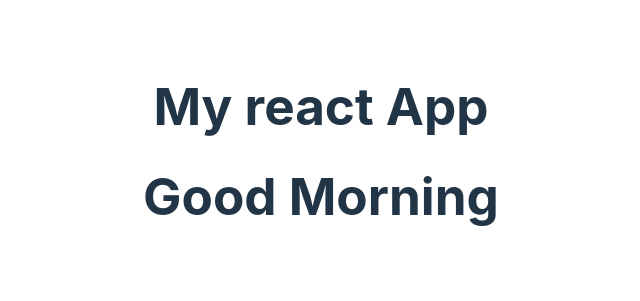
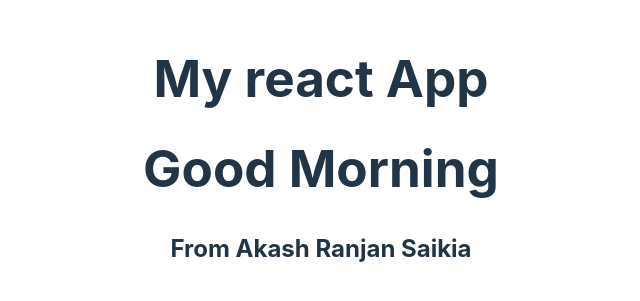
Before and after one commit to AkashRanjanSaikia/My_React_App, a React (Vite) app: page / in a window 1280 px wide. Shown: the part 249-550 px from the top of the page, without its empty margins (319-959 px from the left). Built offline with nearby package versions, Linux system fonts and the light colour scheme.

Commit message:
demo commit to triggrt git hub webhook

```diff
--- a/src/App.jsx
+++ b/src/App.jsx
@@ -7,6 +7,7 @@ function App() {
       <div>
         <h1>My react App</h1>
         <h1>Good Morning</h1>
+        <h2>From Akash Ranjan Saikia</h2>
       </div>
     </>
   )
```
